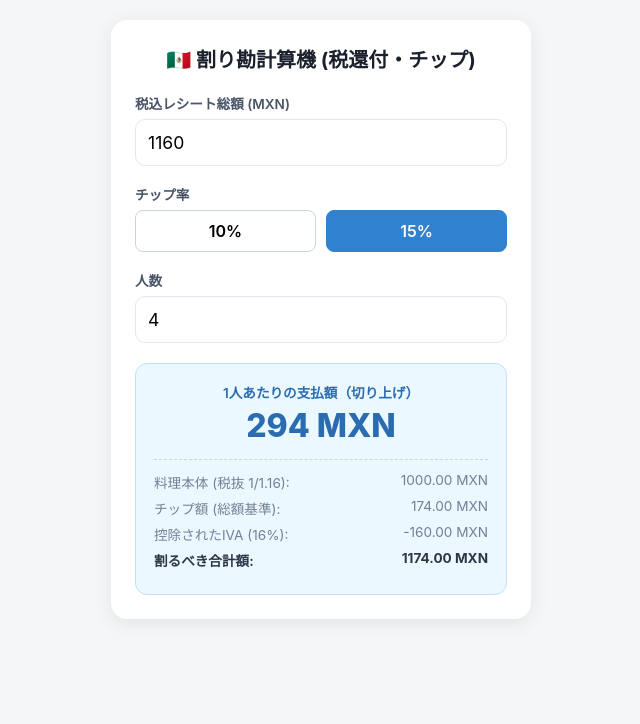
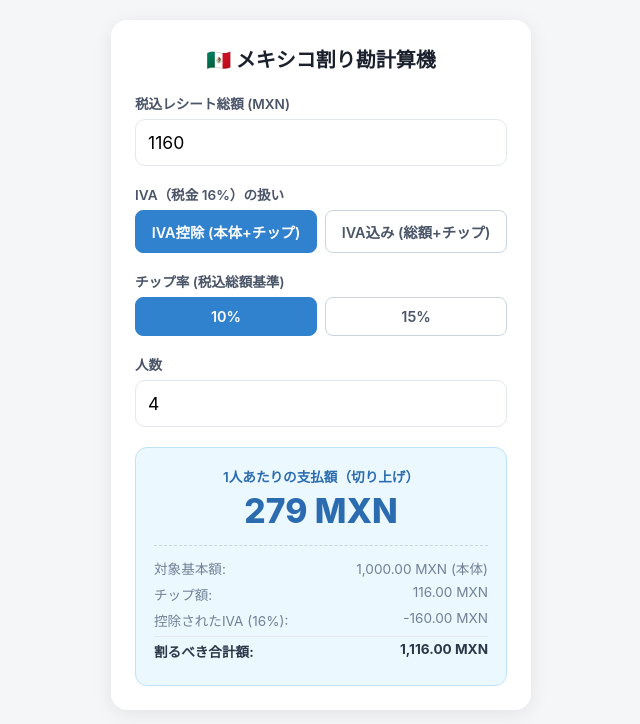
Before and after one commit to umanira/split-bill-mx, a plain HTML site: page index.html in a window 1280 px wide. Shown: the whole page, without its empty margins (319-959 px from the left). Drawn offline with Linux system fonts and the light colour scheme.

Commit message:
Update index.html

```diff
--- a/index.html
+++ b/index.html
@@ -3,31 +3,36 @@
 <head>
   <meta charset="UTF-8">
   <meta name="viewport" content="width=device-width, initial-scale=1.0, maximum-scale=1.0, user-scalable=no">
-  <title>メキシコ割り勘計算機 (IVA控除・チップ込)</title>
+  <title>メキシコ割り勘計算機</title>
   <style>
     * { box-sizing: border-box; margin: 0; padding: 0; font-family: -apple-system, BlinkMacSystemFont, "Segoe UI", Roboto, sans-serif; }
     body { background: #f4f6f8; color: #333; padding: 20px; display: flex; justify-content: center; }
     .card { background: #fff; width: 100%; max-width: 420px; border-radius: 16px; box-shadow: 0 4px 20px rgba(0,0,0,0.08); padding: 24px; }
     h1 { font-size: 1.25rem; font-weight: 700; margin-bottom: 20px; text-align: center; color: #1a202c; }
+
     .form-group { margin-bottom: 18px; }
     label { display: block; font-size: 0.85rem; font-weight: 600; color: #4a5568; margin-bottom: 6px; }
     input[type="number"] { width: 100%; padding: 12px; font-size: 1.1rem; border: 1.5px solid #e2e8f0; border-radius: 10px; outline: none; }
     input[type="number"]:focus { border-color: #3182ce; }
-    .tip-buttons { display: grid; grid-template-columns: 1fr 1fr; gap: 10px; }
-    .tip-btn { padding: 10px; border: 1.5px solid #cbd5e0; background: #fff; border-radius: 8px; font-size: 1rem; font-weight: 600; cursor: pointer; }
-    .tip-btn.active { background: #3182ce; color: #fff; border-color: #3182ce; }
+
+    .btn-group { display: grid; gap: 8px; }
+    .btn-group.col-2 { grid-template-columns: 1fr 1fr; }
+    .toggle-btn { padding: 10px; border: 1.5px solid #cbd5e0; background: #fff; border-radius: 8px; font-size: 0.9rem; font-weight: 600; cursor: pointer; color: #4a5568; transition: all 0.15s ease; }
+    .toggle-btn.active { background: #3182ce; color: #fff; border-color: #3182ce; }
+
     .result-box { background: #ebf8ff; border: 1px solid #bee3f8; border-radius: 12px; padding: 18px; margin-top: 20px; text-align: center; }
     .per-person-label { font-size: 0.85rem; color: #2b6cb0; font-weight: 600; }
-    .per-person-val { font-size: 2rem; font-weight: 800; color: #2b6cb0; margin: 4px 0; }
+    .per-person-val { font-size: 2.1rem; font-weight: 800; color: #2b6cb0; margin: 4px 0; }
+
     .details { margin-top: 14px; border-top: 1px dashed #cbd5e0; padding-top: 12px; font-size: 0.85rem; color: #718096; text-align: left; }
     .details-row { display: flex; justify-content: space-between; margin-bottom: 6px; }
-    .details-row.total { font-weight: 700; color: #2d3748; }
+    .details-row.total { font-weight: 700; color: #2d3748; margin-top: 4px; padding-top: 4px; border-top: 1px solid #e2e8f0; }
   </style>
 </head>
 <body>
 
 <div class="card">
-  <h1>🇲🇽 割り勘計算機 (税還付・チップ)</h1>
+  <h1>🇲🇽 メキシコ割り勘計算機</h1>
 
   <div class="form-group">
     <label>税込レシート総額 (MXN)</label>
@@ -35,10 +40,18 @@
   </div>
 
   <div class="form-group">
-    <label>チップ率</label>
-    <div class="tip-buttons">
-      <button type="button" class="tip-btn" onclick="setTip(10)">10%</button>
-      <button type="button" class="tip-btn active" onclick="setTip(15)">15%</button>
+    <label>IVA（税金 16%）の扱い</label>
+    <div class="btn-group col-2">
+      <button type="button" class="toggle-btn active" id="btnIvaDeduct" onclick="setIvaMode('deduct')">IVA控除 (本体+チップ)</button>
+      <button type="button" class="toggle-btn" id="btnIvaInclude" onclick="setIvaMode('include')">IVA込み (総額+チップ)</button>
+    </div>
+  </div>
+
+  <div class="form-group">
+    <label>チップ率 (税込総額基準)</label>
+    <div class="btn-group col-2">
+      <button type="button" class="toggle-btn active" id="btnTip10" onclick="setTip(10)">10%</button>
+      <button type="button" class="toggle-btn" id="btnTip15" onclick="setTip(15)">15%</button>
     </div>
   </div>
 
@@ -49,25 +62,32 @@
 
   <div class="result-box">
     <div class="per-person-label">1人あたりの支払額（切り上げ）</div>
-    <div class="per-person-val" id="perPersonDisplay">294 MXN</div>
+    <div class="per-person-val" id="perPersonDisplay">279 MXN</div>
 
     <div class="details">
-      <div class="details-row"><span>料理本体 (税抜 1/1.16):</span><span id="subtotalDisplay">1,000.00 MXN</span></div>
-      <div class="details-row"><span>チップ額 (総額基準):</span><span id="tipDisplay">174.00 MXN</span></div>
-      <div class="details-row"><span>控除されたIVA (16%):</span><span id="taxDisplay">-160.00 MXN</span></div>
-      <div class="details-row total"><span>割るべき合計額:</span><span id="targetTotalDisplay">1,174.00 MXN</span></div>
+      <div class="details-row"><span>対象基本額:</span><span id="baseAmountDisplay">1,000.00 MXN</span></div>
+      <div class="details-row"><span>チップ額:</span><span id="tipDisplay">116.00 MXN</span></div>
+      <div class="details-row" id="taxRow"><span>控除されたIVA (16%):</span><span id="taxDisplay">-160.00 MXN</span></div>
+      <div class="details-row total"><span>割るべき合計額:</span><span id="targetTotalDisplay">1,116.00 MXN</span></div>
     </div>
   </div>
 </div>
 
 <script>
-  let tipPercent = 15;
+  let ivaMode = 'deduct'; // デフォルト: IVA控除
+  let tipPercent = 10;    // デフォルト: チップ10%
+
+  function setIvaMode(mode) {
+    ivaMode = mode;
+    document.getElementById('btnIvaDeduct').classList.toggle('active', mode === 'deduct');
+    document.getElementById('btnIvaInclude').classList.toggle('active', mode === 'include');
+    calculate();
+  }
 
   function setTip(pct) {
     tipPercent = pct;
-    document.querySelectorAll('.tip-btn').forEach(btn => {
-      btn.classList.toggle('active', btn.innerText.includes(pct + '%'));
-    });
+    document.getElementById('btnTip10').classList.toggle('active', pct === 10);
+    document.getElementById('btnTip15').classList.toggle('active', pct === 15);
     calculate();
   }
 
@@ -75,20 +95,37 @@
     const total = parseFloat(document.getElementById('totalAmount').value) || 0;
     const people = parseInt(document.getElementById('peopleCount').value, 10) || 1;
 
-    // 計算ロジック
-    const subtotal = total / 1.16;          // 料理本体価格（税抜）
-    const tip = total * (tipPercent / 100);  // 税込総額に対するチップ
-    const tax = total - subtotal;           // 還付・除外対象のIVA
-    const targetTotal = subtotal + tip;     // 割り勘対象の合計額
+    // チップ額は常に税込総額基準で計算
+    const tip = total * (tipPercent / 100);
 
-    // 端数切り上げ（1ペソ単位）
+    let baseAmount = 0;
+    let targetTotal = 0;
+    const taxRow = document.getElementById('taxRow');
+
+    if (ivaMode === 'deduct') {
+      // IVA控除モード: 料理本体価格（税抜） + チップ
+      baseAmount = total / 1.16;
+      const tax = total - baseAmount;
+      targetTotal = baseAmount + tip;
+
+      taxRow.style.display = 'flex';
+      document.getElementById('baseAmountDisplay').innerText = baseAmount.toLocaleString('en-US', { minimumFractionDigits: 2, maximumFractionDigits: 2 }) + ' MXN (本体)';
+      document.getElementById('taxDisplay').innerText = '-' + tax.toLocaleString('en-US', { minimumFractionDigits: 2, maximumFractionDigits: 2 }) + ' MXN';
+    } else {
+      // IVA込みモード: 総額 + チップ（通常の割り勘）
+      baseAmount = total;
+      targetTotal = total + tip;
+
+      taxRow.style.display = 'none';
+      document.getElementById('baseAmountDisplay').innerText = baseAmount.toLocaleString('en-US', { minimumFractionDigits: 2, maximumFractionDigits: 2 }) + ' MXN (総額)';
+    }
+
+    // 1ペソ単位切り上げ
     const perPerson = Math.ceil(targetTotal / Math.max(1, people));
 
-    // 表示更新
-    document.getElementById('subtotalDisplay').innerText = subtotal.toFixed(2) + ' MXN';
-    document.getElementById('tipDisplay').innerText = tip.toFixed(2) + ' MXN';
-    document.getElementById('taxDisplay').innerText = '-' + tax.toFixed(2) + ' MXN';
-    document.getElementById('targetTotalDisplay').innerText = targetTotal.toFixed(2) + ' MXN';
+    // 画面反映
+    document.getElementById('tipDisplay').innerText = tip.toLocaleString('en-US', { minimumFractionDigits: 2, maximumFractionDigits: 2 }) + ' MXN';
+    document.getElementById('targetTotalDisplay').innerText = targetTotal.toLocaleString('en-US', { minimumFractionDigits: 2, maximumFractionDigits: 2 }) + ' MXN';
     document.getElementById('perPersonDisplay').innerText = perPerson.toLocaleString() + ' MXN';
   }
 
```
